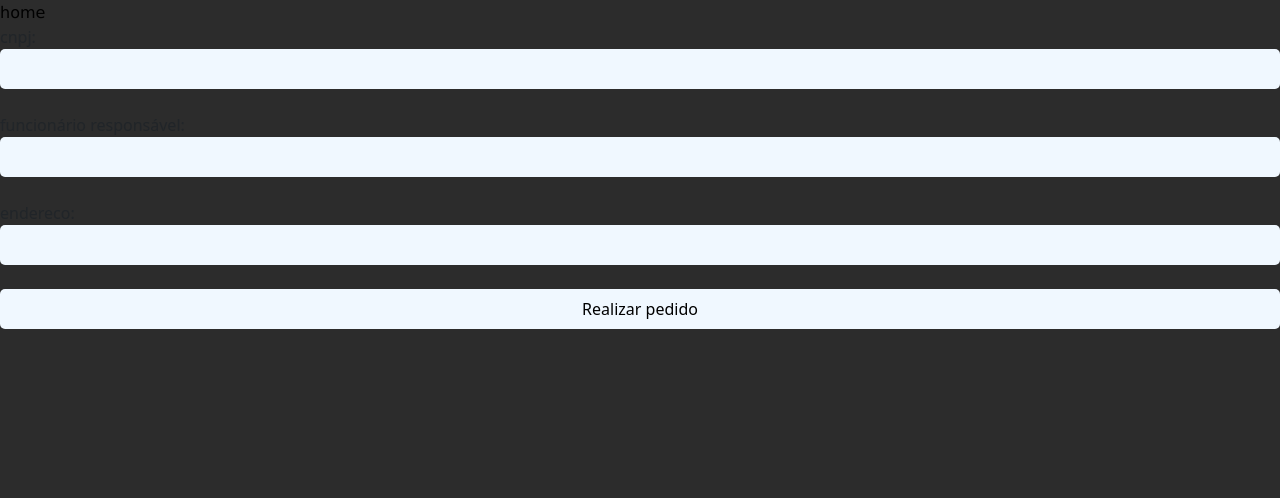
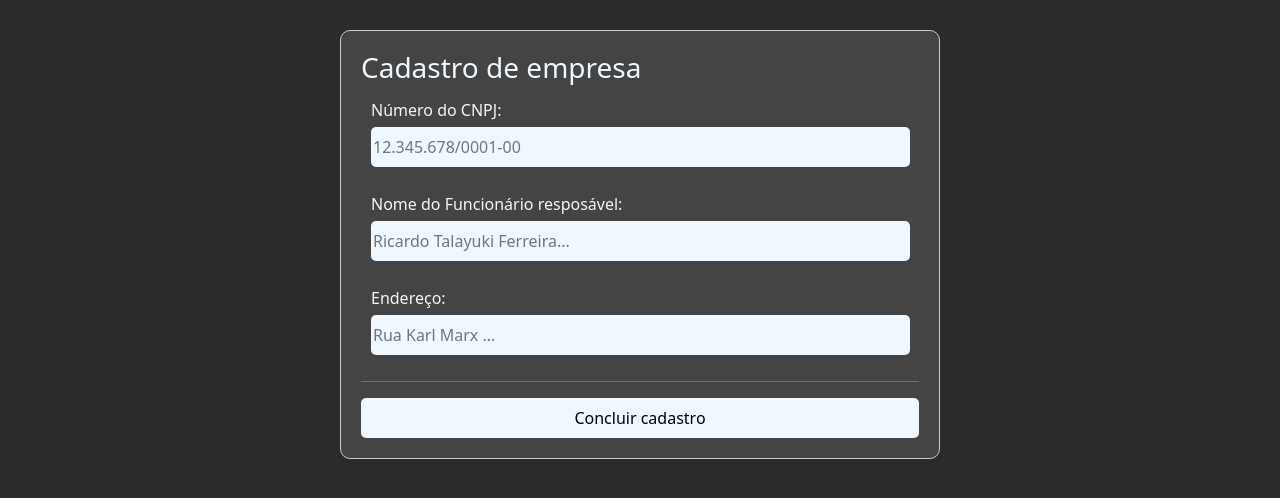
Before and after one commit to lus1s/trabalho_TADW, a PHP site: page /tcpdf/form_empresa.php?id_cliente=1 in a window 1280 px wide. Shown: the part 56-554 px from the top of the page. Run offline with PHP 8.4, Linux system fonts and the light colour scheme; the visitor is signed in with stand-in values (Sample User, id 1); data that the repository does not hold is empty.

Commit message:
Estilização

```diff
--- a/sistema/cad_cliente.php
+++ b/sistema/cad_cliente.php
@@ -103,6 +103,4 @@ require_once 'operacoes.php';
 <script src="https://cdn.jsdelivr.net/npm/bootstrap@5.3.3/dist/js/bootstrap.bundle.min.js" integrity="sha384-YvpcrYf0tY3lHB60NNkmXc5s9fDVZLESaAA55NDzOxhy9GkcIdslK1eN7N6jIeHz" crossorigin="anonymous"></script>
 
 </html>
-
-
 </html>
--- a/sistema/cadastroCliente.php
+++ b/sistema/cadastroCliente.php
@@ -69,7 +69,7 @@ elseif ($_GET['origem'] == 4){
 
     /**
      * a função a seguir tem o propósito de inserir o cliente no banco
-     */<h5>Quantidade de Portas do Veículo:</h5>
+     */
 
     inserePessoa($conexao, $cpf, $cnh, $id_cliente);
 
--- a/sistema/css/style.css
+++ b/sistema/css/style.css
@@ -53,6 +53,7 @@ nav {
     }
     .card .btn {
         background-color: #2c2c2c;
+        border: 1px;
         color: aliceblue;
         width: 100%;
     }
@@ -107,6 +108,23 @@ input {
         }
 
         .required-dados input {
+            width: 98.5%;
+            height: 40px;
+            border-style: none;
+            background-color: aliceblue;
+        }
+
+        .required-dados-empresa {
+            background-color: #444444;
+            border-radius: 5px;
+            width: 34.85rem;
+            padding-left: 10px;
+            padding-top: 5px;
+            padding-bottom: 10px;
+            margin-bottom: 0.65rem;
+        }
+
+        .required-dados-empresa input {
             width: 98.5%;
             height: 40px;
             border-style: none;
--- a/sistema/form_empresa.php
+++ b/sistema/form_empresa.php
@@ -49,24 +49,36 @@ $id_cliente = $_GET['id_cliente'];
             <button class="btn btn-danger" type="submit"><a href="limpar_sessions.php?origem=1" id="sair">Sair</a></button>
         </div>
     </nav>
-    <a href="home.php">home</a>
-    <form action="cadastroCliente.php">
 
-        <!-- Hidden == escondido. Serve para marcar a origem da página-->
-        <input type="hidden" name="origem" value="5">
-        <input type="hidden" name="id_cliente" value=' . $id_cliente .'>
-        <input type="hidden" name="nome_cliente" value=' . $nome .'>
-        <input type="hidden" name="tipo" value="e">
+    <div class="container">
+        <div class="container-func">
+            <h3>Cadastro de empresa</h3>
+            <form action="cadastroCliente.php">
+            <!-- Hidden == escondido. Serve para marcar a origem da página-->
 
-        cnpj: <br>
-        <input type="text" name="cnpj" id=""><br><br>
-        funcionário responsável: <br>
-        <input type="text" name="func_resp" id=""> <br><br>
-        endereco: <br>
-        <input type="text" name="endereco" id=""> <br><br>
+                <input type="hidden" name="origem" value="5">
+                <input type="hidden" name="id_cliente" value=' . $id_cliente .'>
+                <input type="hidden" name="nome_cliente" value=' . $nome .'>
+                <input type="hidden" name="tipo" value="e">
 
-        <input type="submit" value="Realizar pedido">
-    </form>
+                <div class="required-dados-empresa">
+                    <p>Número do CNPJ:</p>
+                    <input type="text" name="cnpj" id="" placeholder="12.345.678/0001-00">
+                </div>
+                <div class="required-dados-empresa">
+                    <p>Nome do Funcionário resposável:</p>
+                    <input type="text" name="func_resp" id="" placeholder="Ricardo Talayuki Ferreira...">
+                </div>
+                <div class="required-dados-empresa">
+                    <p>Endereço:</p>
+                    <input type="text" name="endereco" id="" placeholder="Rua Karl Marx ...">
+                </div>
+                <hr>
+                <input type="submit" value="Concluir cadastro">
+            </form>
+        </div>
+    </div>
+
     <script>
         $(document).ready(function() {
             $("#cadastroCliente").validate({
```
Also changed, not shown: sistema/exibir_veiculos.php (+24 -12 lines), sistema/form_pessoa.php (+39 -9 lines).
